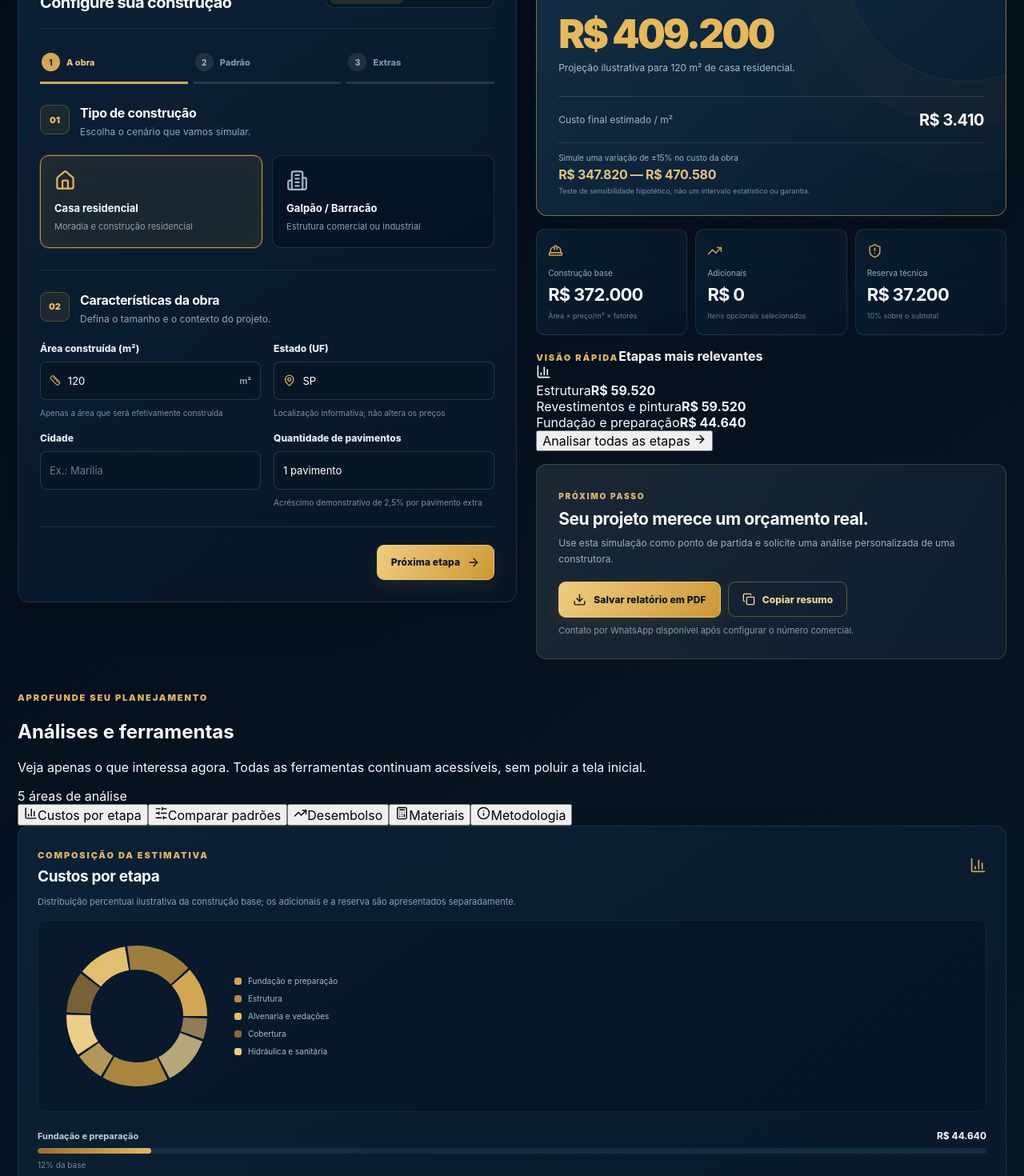
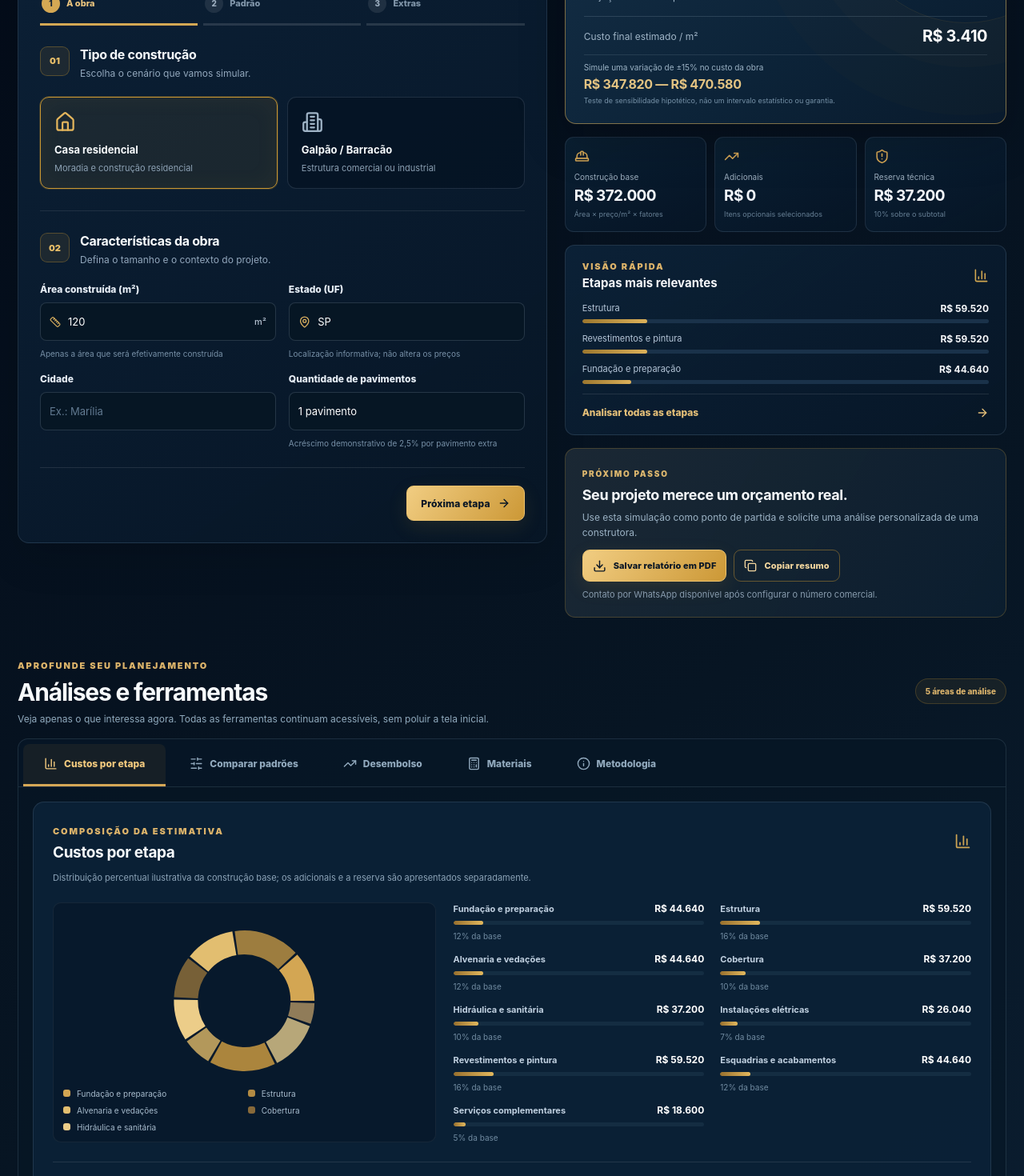
Before and after one commit to FelipeAlves4/calculadora_obras, a React (Vite) app: page / in a window 1280 px wide. Shown: the part 620-2090 px from the top of the page at 80% size. Built offline with nearby package versions, Linux system fonts and the light colour scheme.

Commit message:
style(ui): grid sem colunas vazias e análises em abas responsivas

```diff
--- a/src/styles.css
+++ b/src/styles.css
@@ -121,3 +121,98 @@
 @media(max-width:900px) {.materials-layout {grid-template-columns:1fr;} .materials-tabs {display:flex;overflow-x:auto;border-right:0;border-bottom:1px solid rgba(255,255,255,.08);} .materials-tabs button {width:auto;min-width:135px;} .materials-tabs button small {display:none;} .materials-content {padding:22px;} .materials-fields {grid-template-columns:repeat(2,minmax(0,1fr));}}
 @media(max-width:560px) {.wizard-heading {align-items:flex-start;}.mode-switch {width:100%;} .mode-switch button {flex:1;} .wizard-progress button {flex-direction:column;gap:5px;} .wizard-progress button small {font-size:10px;} .wizard-navigation .btn {min-width:0;flex:1;} .official-reference {padding:13px;} .materials-heading {padding:19px;} .materials-heading h2 {font-size:23px;} .materials-badge {font-size:10px;} .materials-tabs {padding:10px;} .materials-tabs button {min-width:91px;padding:11px 9px;gap:7px;} .materials-content {padding:19px;} .materials-fields {grid-template-columns:1fr 1fr;gap:11px;} .material-field>span {font-size:10px;} .material-field>div {padding:0 8px;} .material-field strong {font-size:9px;} .materials-result strong {font-size:21px;}}
 @media(max-width:380px) {.materials-fields {grid-template-columns:1fr;} .materials-tabs button {min-width:78px;} .materials-tabs button strong {font-size:10px;} .materials-tabs button svg {width:15px;}}
+
+/* Layout editorial v2: o resumo fica junto ao formulário e a análise usa a largura toda */
+@media screen and (min-width:801px){
+  .hero{padding:32px 0 23px;}
+  .hero h1{font-size:clamp(32px,3.5vw,45px);}
+  .hero-tags{margin-top:17px;}
+  .notice-top{margin-bottom:20px;}
+  .main-grid{grid-template-columns:minmax(0,1.09fr) minmax(0,.91fr);gap:22px;padding-bottom:18px;}
+  .results-column{position:sticky;top:18px;}
+  .metrics-grid{grid-template-columns:repeat(3,minmax(0,1fr));}
+  .metric{display:grid;grid-template-columns:1fr;gap:6px;padding:14px 11px;}
+  .metric strong,.metric small{grid-column:auto;}
+  .metric strong{font-size:clamp(14px,1.6vw,19px);}
+  .metric small{margin:0;font-size:9px;}
+}
+.quick-breakdown{padding:19px 21px;border:1px solid rgba(169,194,214,.15);border-radius:12px;background:linear-gradient(145deg,rgba(12,34,56,.93),rgba(7,23,39,.98));}
+.quick-breakdown-head{display:flex;align-items:center;justify-content:space-between;margin-bottom:15px;color:#d2a751;}
+.quick-breakdown-head>div{display:grid;gap:4px;}
+.quick-breakdown-head strong{font-size:15px;color:#f5f7fa;}
+.quick-breakdown-row{display:grid;grid-template-columns:minmax(0,1fr) auto;gap:6px 12px;align-items:center;margin:12px 0;}
+.quick-breakdown-row span{font-size:11px;color:#b5c6d8;white-space:nowrap;overflow:hidden;text-overflow:ellipsis;}
+.quick-breakdown-row strong{font-size:12px;color:#f5f7fa;}
+.quick-track{grid-column:1/-1;border-radius:20px;height:5px;background:#1a324a;overflow:hidden;}
+.quick-track>div{height:100%;background:linear-gradient(90deg,#9c772e,#dcb15a);border-radius:20px;}
+.quick-action{width:100%;border:0;border-top:1px solid rgba(255,255,255,.1);margin-top:10px;padding:15px 0 0;background:none;color:#e4bf78;display:flex;align-items:center;justify-content:space-between;gap:12px;text-align:left;font-size:12px;font-weight:800;}
+.quick-action:hover{color:#ffdc97;}
+.results-column .cta-panel{padding:19px 21px;gap:11px;}
+.results-column .cta-panel h2{font-size:18px;}
+.results-column .cta-actions .btn{min-height:40px;padding:10px 12px;font-size:11px;}
+.results-column .result-hero{padding:21px 23px;}
+.results-column .result-value{margin-top:15px;margin-bottom:3px;}
+.results-column .result-per-meter{margin-top:15px;padding-top:12px;}
+.results-column .simulation-range{margin-top:11px;padding-top:9px;}
+.insights-section{scroll-margin-top:25px;margin:30px 0 34px;}
+.insights-intro{display:flex;align-items:center;justify-content:space-between;gap:15px;margin-bottom:15px;}
+.insights-intro h2{font-size:clamp(23px,3vw,30px);letter-spacing:-.04em;margin:7px 0 6px;}
+.insights-intro p{color:#90aabd;font-size:12px;line-height:1.6;margin:0;}
+.insight-kicker{flex-shrink:0;border:1px solid rgba(201,151,50,.23);color:#dcb46c;background:rgba(201,151,50,.08);padding:9px 12px;font-size:10px;font-weight:800;border-radius:99px;}
+.insights-tabs{display:flex;align-items:stretch;gap:4px;overflow-x:auto;max-width:100%;padding:6px 6px 0;border:1px solid rgba(154,184,208,.15);border-bottom:0;border-radius:13px 13px 0 0;background:rgba(7,23,38,.9);scrollbar-width:thin;}
+.insights-tabs button{display:flex;align-items:center;justify-content:center;gap:8px;white-space:nowrap;min-height:53px;min-width:max-content;padding:10px clamp(12px,2.25vw,26px);border:0;border-bottom:3px solid transparent;border-radius:8px 8px 0 0;background:transparent;color:#91a9bd;font-weight:800;font-size:12px;transition:.2s;}
+.insights-tabs button:hover{color:#f0d099;background:rgba(201,151,50,.055);}
+.insights-tabs button.active{color:#f2c97e;border-bottom-color:#d7a856;background:rgba(201,151,50,.08);}
+.insights-content{background:rgba(8,23,38,.62);border:1px solid rgba(154,184,208,.15);border-radius:0 0 14px 14px;padding:18px;outline-offset:2px;}
+.insights-content>.panel{box-shadow:none;}
+.insights-content>.material-section{margin:0;border:0;background:transparent;}
+.insights-content>.material-section .materials-heading{padding:19px 19px 17px;}
+.insights-content>.material-section .materials-heading h2{font-size:22px;}
+.insights-content>.official-reference{margin:12px 0 0;}
+.stage-detail-grid{display:grid;grid-template-columns:minmax(260px,.85fr) minmax(0,1.15fr);gap:22px;align-items:start;}
+.stage-detail-grid .chart-summary{display:grid;grid-template-columns:1fr;gap:0;margin:0;padding:12px;}
+.stage-detail-grid .chart-legend{display:grid;grid-template-columns:1fr 1fr;gap:9px;}
+.stage-detail-grid .stage-list{display:grid;grid-template-columns:1fr 1fr;column-gap:20px;row-gap:15px;}
+.stage-detail-grid .stage-track{height:5px;}
+.insights-content .result-panel{background:rgba(12,34,56,.9);}
+.insights-content .compare-grid{grid-template-columns:repeat(3,minmax(0,1fr));}
+.insights-content .compare-card{padding:20px;}
+.insights-content .compare-card>strong{font-size:clamp(20px,2.5vw,29px);}
+.insights-content .compare-card small{font-size:11px;}
+.insights-content .phase-summary{grid-template-columns:1fr 1fr;column-gap:20px;}
+.insights-content .budget-chart{margin:20px 0;}
+@media(max-width:1120px){
+  .stage-detail-grid{grid-template-columns:minmax(0,1fr) minmax(0,1fr);}
+  .stage-detail-grid .stage-list{grid-template-columns:1fr;}
+}
+@media(max-width:800px){
+  .insights-section{display:none;scroll-margin-top:78px;margin:8px 0 30px;}
+  .insights-section.mobile-active{display:block;}
+  .insights-intro{align-items:start;}
+  .insight-kicker{display:none;}
+  .insights-content{padding:10px;}
+  .insights-tabs{gap:0;}
+  .insights-tabs button{min-height:49px;padding:9px 14px;font-size:11px;}
+  .stage-detail-grid{grid-template-columns:1fr;}
+  .stage-detail-grid .chart-summary{grid-template-columns:200px 1fr;}
+  .stage-detail-grid .stage-list{grid-template-columns:1fr 1fr;}
+  .results-column .quick-breakdown{padding:15px;}
+}
+@media(max-width:560px){
+  .insights-section{margin-top:22px;}
+  .insights-intro h2{font-size:23px;}
+  .insights-content{padding:8px;}
+  .insights-content>.panel{padding:16px;}
+  .insights-tabs button{font-size:10px;padding:9px 12px;}
+  .insights-tabs button svg{height:15px;width:15px;}
+  .stage-detail-grid .chart-summary{grid-template-columns:1fr;}
+  .stage-detail-grid .stage-list{grid-template-columns:1fr;}
+  .insights-content .compare-grid{grid-template-columns:1fr;}
+  .insights-content .compare-card{gap:6px;}
+  .insights-content .compare-card>strong{font-size:21px;}
+  .insights-content .phase-summary{grid-template-columns:1fr;}
+  .results-column .result-hero{padding:18px;}
+}
+@media print{
+  .insights-section{display:none!important;}
+}
```
